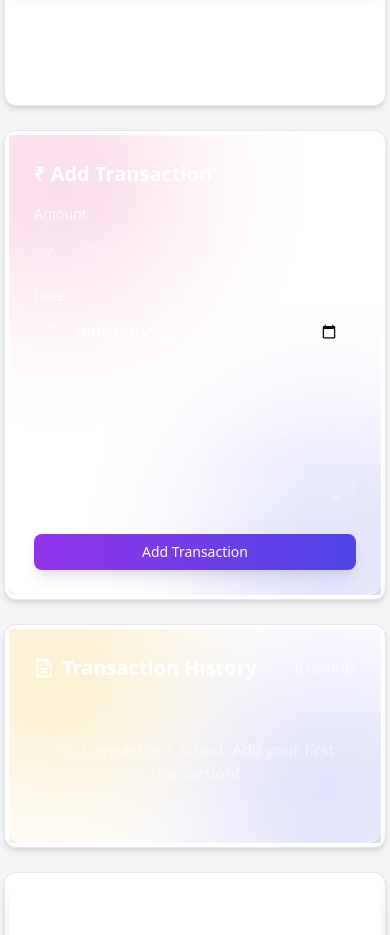
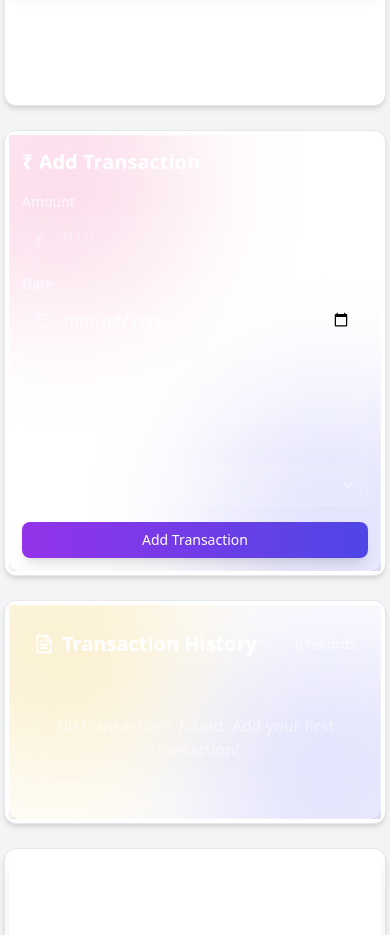
Before and after one commit to notforalluser/Personal-Finance-Visualizer, a Next.js app: page /dashboard in a window 390 px wide. Shown: the part 1140-2075 px from the top of the page. Built offline with nearby package versions, Linux system fonts and the light colour scheme.

Commit message:
Update TransactionForm.js

```diff
--- a/components/Dashboard/TransactionForm.js
+++ b/components/Dashboard/TransactionForm.js
@@ -85,7 +85,7 @@ export default function TransactionForm({ fetchTransactions }) {
       <motion.div
         initial={{ opacity: 0, y: 20 }}
         animate={{ opacity: 1, y: 0 }}
-        className="relative bg-white/5 backdrop-blur-lg rounded-xl p-6 border border-white/20 shadow-lg"
+        className="relative bg-white/5 backdrop-blur-lg rounded-xl p-3 md:p-6 border border-white/20 shadow-lg"
       >
         <h2 className="text-xl font-semibold mb-4 text-white flex items-center gap-2">
           ₹ Add Transaction
```
